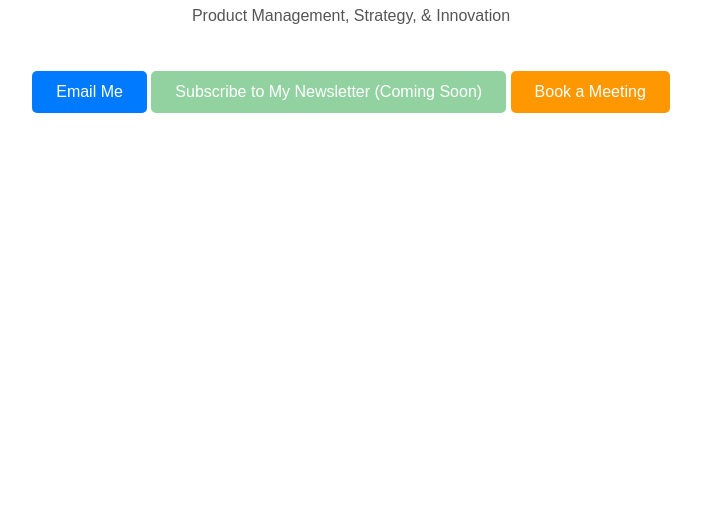
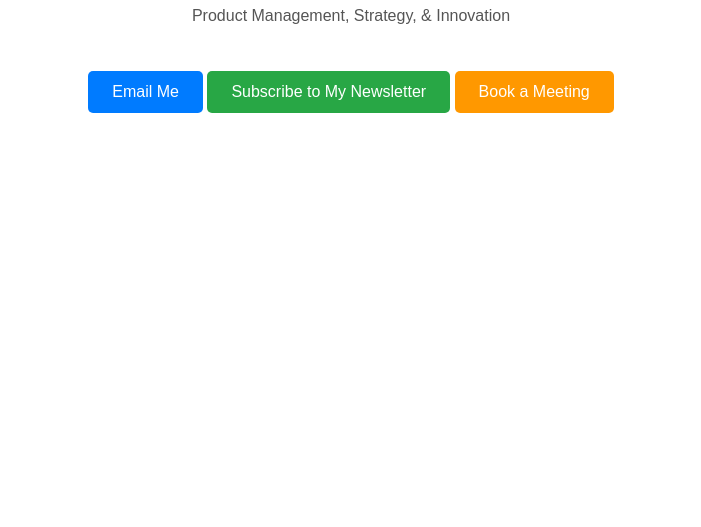
Before and after one commit to briansheehy/briansheehy.github.io, a plain HTML site: page index.html in a window 1280 px wide. Shown: the part 273-800 px from the top of the page, without its empty margins (289-990 px from the left). Drawn offline with Linux system fonts and the light colour scheme.

Commit message:
Update index.html
Updated newsletter button

```diff
--- a/index.html
+++ b/index.html
@@ -63,7 +63,7 @@
     <h1>Brian Sheehy</h1>
     <p>Product Management, Strategy, & Innovation</p>
     <a href="mailto:brianhsheehy@gmail.com" class="btn">Email Me</a>
-    <a href="#" class="btn subscribe-btn" style="pointer-events: none; opacity: 0.5;">Subscribe to My Newsletter (Coming Soon)</a>
+    <a href="https://briansheehy-newsletter.beehiiv.com/subscribe" class="btn subscribe-btn">Subscribe to My Newsletter</a>
     <a href="https://calendly.com/brianhsheehy/30min" class="btn meeting-btn">Book a Meeting</a>
 </body>
 </html>
```
